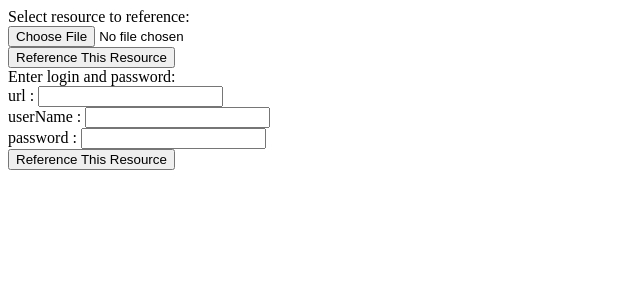
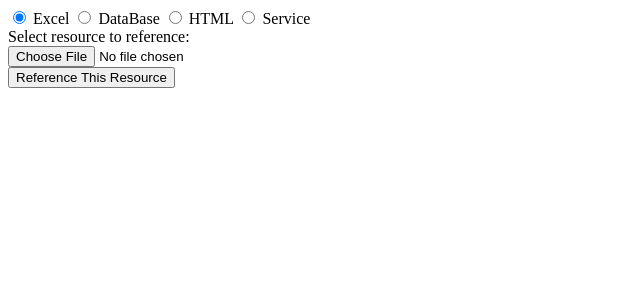
Before and after one commit to Dexter9313/RFP, a PHP site: page / in a window 1280 px wide. Shown: the top 300 px of the page, without its empty margins (0-640 px from the left). Run offline with PHP 8.4, Linux system fonts and the light colour scheme.

Commit message:
Updated html form for multiple resource types

```diff
--- a/src/index.php
+++ b/src/index.php
@@ -1,25 +1,51 @@
 <!DOCTYPE html>
 <html>
-<body>
+<body onload="showExcel()">
+
+<script type="text/javascript">
+	function showExcel()
+	{
+		document.getElementById("excel_div").style.display = 'block';
+
+		document.getElementById("db_div").style.display = 'none';
+	}
+	function showDB()
+	{
+		document.getElementById("db_div").style.display = 'block';
+
+		document.getElementById("excel_div").style.display = 'none';
+	}
+</script>
 
 <form action="upload.php" method="post" enctype="multipart/form-data">
+    <input type="radio" name="resource-type" value="excel" onclick="showExcel()" checked> Excel
+    <input type="radio" name="resource-type" value="db" onclick="showDB()"> DataBase
+    <input type="radio" name="resource-type" value="html"> HTML
+    <input type="radio" name="resource-type" value="service"> Service
+
+<!-- Excel -->
+    <div id="excel_div">
     Select resource to reference:<br/>
     <input type="file" name="fileToUpload" id="fileToUpload"></br/>
-    <input type="submit" value="Reference This Resource" name="submit">
-</form>
+    </div>
 
-<form action="upload.php" method="post" enctype="multipart/form-data">
+
+<!-- DB -->
+    <div id="db_div">
     Enter login and password:<br/>
-    <label for"url"> url : </label>
+    <label for"url" id="url_label"> url : </label>
     <input type="text" name="url" id="url"/><br/>
 
-    <label for"user"> userName : </label>
+    <label for"user" id="user_label"> userName : </label>
     <input type="text" name="user" id="user"/><br/>
 
-    <label for"password"> password : </label>
-    <input type="password" name="password"/><br/>
+    <label for"password" id="password_label"> password : </label>
+    <input type="password" name="password" id="password"/><br/>
+    </div>
 
+<!-- Common -->
     <input type="submit" value="Reference This Resource" name="submit">
+
 </form>
 
 
```
